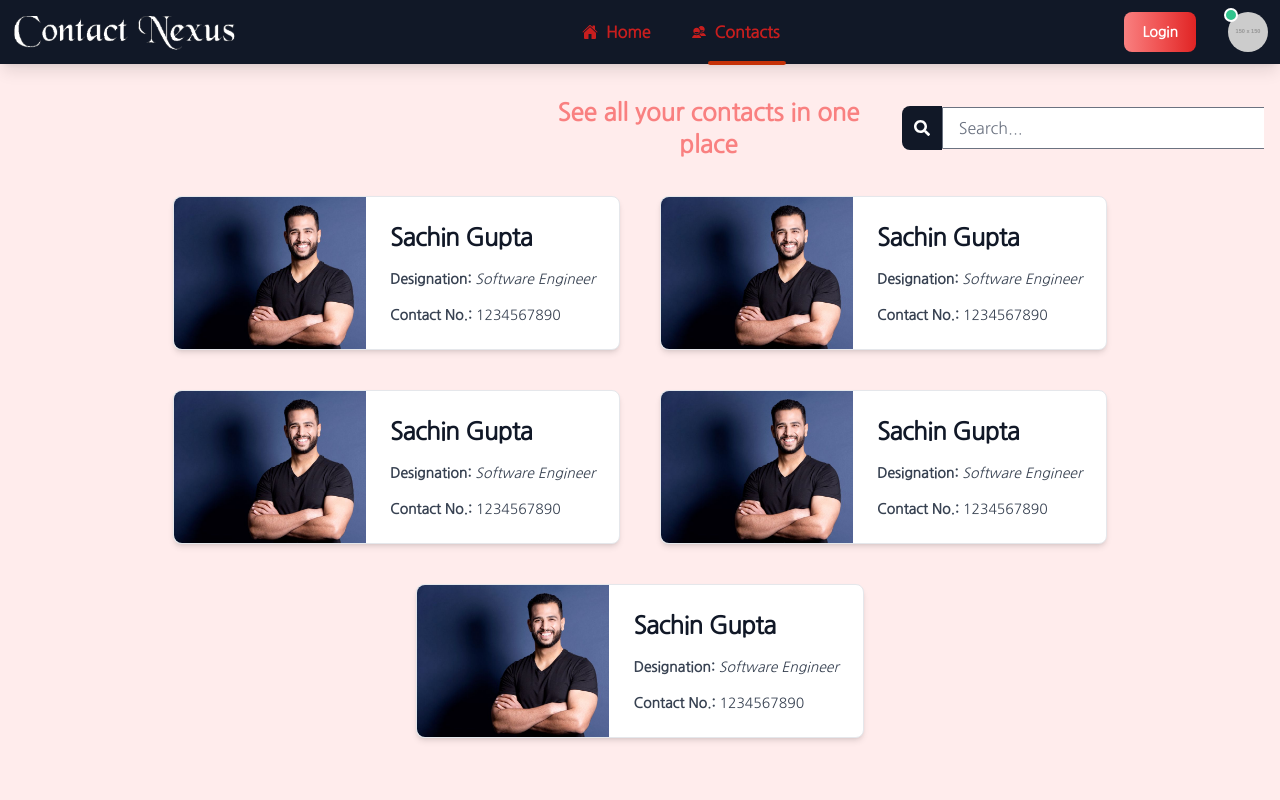
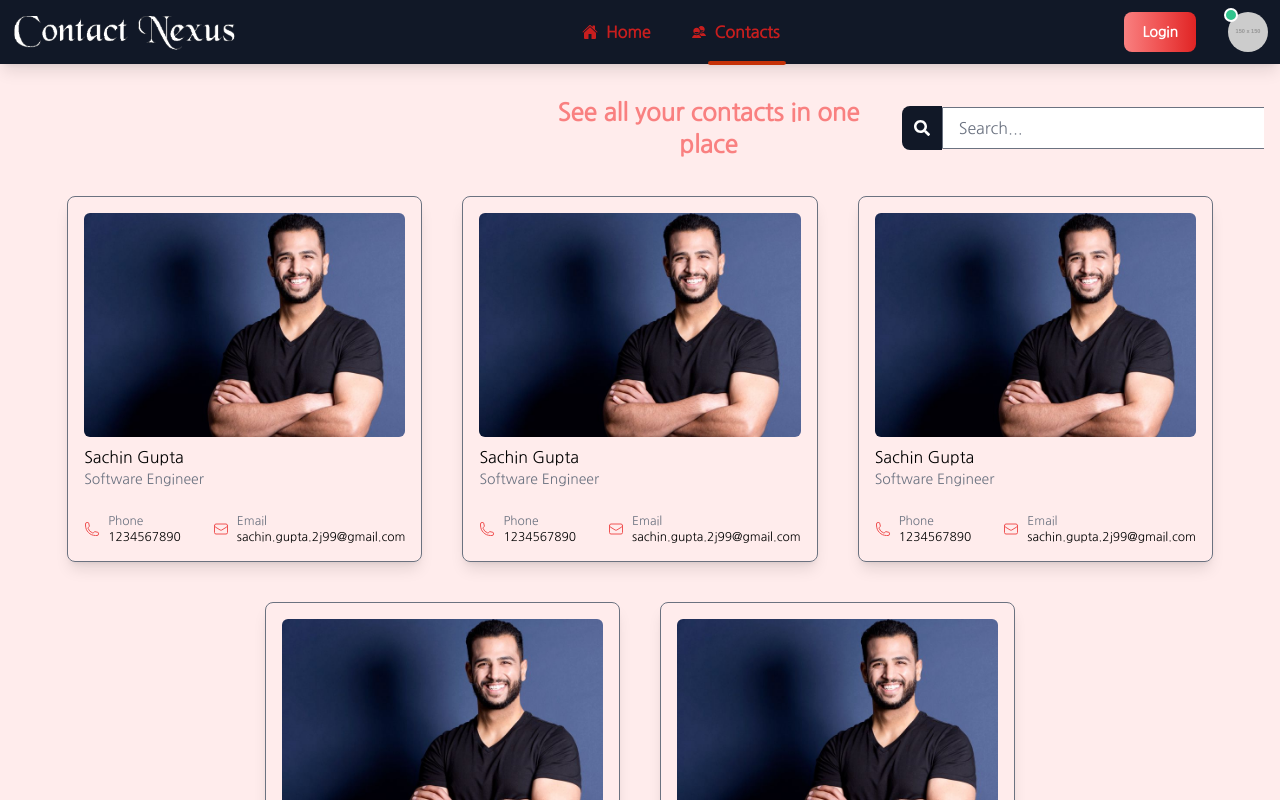
Before and after one commit to sachin-gupta99/ContactNexus, a React (Vite) app in the folder client/: page /contacts in a window 1280 px wide. Shown: the top 800 px of the page. Built offline with nearby package versions, Linux system fonts and the light colour scheme.

Commit message:
Improve Contact page view and other minor UI bugs

```diff
--- a/client/src/components/ContactCard.jsx
+++ b/client/src/components/ContactCard.jsx
@@ -3,18 +3,73 @@ import { Card } from "flowbite-react";
 
 const ContactCard = ({ name, work, image, number }) => {
   return (
-    <Card className="max-w-sm text-sm" imgSrc={image} horizontal>
-      <h5 className="text-2xl font-bold tracking-tight text-gray-900 dark:text-white">
-        {name}
-      </h5>
-      <p className="font-normal text-gray-700 dark:text-gray-400">
-        <span className="font-bold">Designation:</span>{" "}
-        <span className="italic">{work}</span>
-      </p>
-      <p className="font-normal text-gray-700 dark:text-gray-400">
-        <span className="font-bold">Contact No.:</span> {number}
-      </p>
-    </Card>
+    <a
+      href="#"
+      className="block rounded-lg p-4 shadow-lg border-[0.01rem] border-gray-500"
+    >
+      <img alt={`${name}`} src={image} className="h-56 w-full rounded-md object-cover" />
+
+      <div className="mt-2">
+        <dl>
+          <div>
+            <dt className="sr-only">Name</dt>
+            <dd className="font-medium">{name}</dd>
+          </div>
+          <div>
+            <dt className="sr-only">Work</dt>
+            <dd className="text-sm text-gray-500">{work}</dd>
+          </div>
+        </dl>
+
+        <div className="mt-6 flex items-center gap-8 text-xs">
+          <div className="sm:inline-flex sm:shrink-0 sm:items-center sm:gap-2">
+            <svg
+              xmlns="http://www.w3.org/2000/svg"
+              fill="none"
+              viewBox="0 0 24 24"
+              stroke-width="1.5"
+              stroke="currentColor"
+              className="size-4 text-red-500 "
+            >
+              <path
+                stroke-linecap="round"
+                stroke-linejoin="round"
+                d="M2.25 6.75c0 8.284 6.716 15 15 15h2.25a2.25 2.25 0 0 0 2.25-2.25v-1.372c0-.516-.351-.966-.852-1.091l-4.423-1.106c-.44-.11-.902.055-1.173.417l-.97 1.293c-.282.376-.769.542-1.21.38a12.035 12.035 0 0 1-7.143-7.143c-.162-.441.004-.928.38-1.21l1.293-.97c.363-.271.527-.734.417-1.173L6.963 3.102a1.125 1.125 0 0 0-1.091-.852H4.5A2.25 2.25 0 0 0 2.25 4.5v2.25Z"
+              />
+            </svg>
+
+            <div className="mt-1.5 sm:mt-0">
+              <p className="text-gray-500">Phone</p>
+
+              <p className="font-medium">{number}</p>
+            </div>
+          </div>
+
+          <div className="sm:inline-flex sm:shrink-0 sm:items-center sm:gap-2">
+            <svg
+              xmlns="http://www.w3.org/2000/svg"
+              fill="none"
+              viewBox="0 0 24 24"
+              stroke-width="1.5"
+              stroke="currentColor"
+              className="size-4 text-red-500 "
+            >
+              <path
+                stroke-linecap="round"
+                stroke-linejoin="round"
+                d="M21.75 6.75v10.5a2.25 2.25 0 0 1-2.25 2.25h-15a2.25 2.25 0 0 1-2.25-2.25V6.75m19.5 0A2.25 2.25 0 0 0 19.5 4.5h-15a2.25 2.25 0 0 0-2.25 2.25m19.5 0v.243a2.25 2.25 0 0 1-1.07 1.916l-7.5 4.615a2.25 2.25 0 0 1-2.36 0L3.32 8.91a2.25 2.25 0 0 1-1.07-1.916V6.75"
+              />
+            </svg>
+
+            <div className="mt-1.5 sm:mt-0">
+              <p className="text-gray-500">Email</p>
+
+              <p className="font-light">{"sachin.gupta.2j99@gmail.com"}</p>
+            </div>
+          </div>
+        </div>
+      </div>
+    </a>
   );
 };
 
--- a/client/src/components/FooterLayout.jsx
+++ b/client/src/components/FooterLayout.jsx
@@ -3,6 +3,7 @@ import { Footer } from "flowbite-react";
 
 const FooterLayout = () => {
   return (
+    <div className="">
       <Footer container className="bg-gray-900 shadow-lg">
         <Footer.Copyright
           href="#"
@@ -17,6 +18,7 @@ const FooterLayout = () => {
           <Footer.Link href="#">Contact</Footer.Link>
         </Footer.LinkGroup>
       </Footer>
+    </div>
   );
 };
 
--- a/client/src/components/SignUpForm.jsx
+++ b/client/src/components/SignUpForm.jsx
@@ -1,4 +1,4 @@
-import React from "react";
+import React, { useRef } from "react";
 import { HiMail } from "react-icons/hi";
 import { RiLockPasswordFill } from "react-icons/ri";
 import { Link } from "react-router-dom";
@@ -23,7 +23,38 @@ import { BsPersonBadgeFill } from "react-icons/bs";
 import { TbFileDescription } from "react-icons/tb";
 
 const SignUpForm = () => {
+  const email_ref = useRef();
+  const name_ref = useRef();
+  const password_ref = useRef();
+  const confirmPassword_ref = useRef();
+  const work_ref = useRef();
+  const phone_ref = useRef();
+
+  const validate_form1 = () => {
+    const email = email_ref.current?.value;
+    const name = name_ref.current?.value;
+    const password = password_ref.current?.value;
+    const confirmPassword = confirmPassword_ref.current?.value;
+    const work = work_ref.current?.value;
+    const phone = phone_ref.current?.value;
+
+    if (!email || !name || !password || !confirmPassword || !work || !phone) {
+      console.log(email, name, password, confirmPassword, work, phone);
+      alert("Please fill all the fields.");
+      return false;
+    } else if (password !== confirmPassword) {
+      alert("Passwords do not match.");
+      return false;
+    }
+
+    return true;
+  };
+
   const Form1Next = () => {
+    // if (!validate_form1()) {
+    //   return;
+    // }
+
     const form1 = document.getElementById("form1");
     const form2 = document.getElementById("form2");
 
--- a/client/src/layouts/RootLayout.jsx
+++ b/client/src/layouts/RootLayout.jsx
@@ -23,9 +23,13 @@ const RootLayout = () => {
   } else {
     return (
       <>
-        <Navbar />
-        <Outlet />
-        <FooterLayout />
+        <div className="min-h-screen">
+          <Navbar />
+          <Outlet />
+        </div>
+        <div>
+          <FooterLayout />
+        </div>
       </>
     );
   }
--- a/client/src/pages/Auth.jsx
+++ b/client/src/pages/Auth.jsx
@@ -20,9 +20,10 @@ const Auth = () => {
   return (
     <div>
       <div
-        className={`h-screen bg-black bg-cover opacity-80 relative`}
+        className={`h-screen bg-cover relative`}
         style={{ backgroundImage: `url(${background})` }}
       />
+      <div className="absolute top-0 left-0 w-full h-full bg-black/50" />
       <div className="w-[50%] mx-auto absolute top-1/2 left-1/2 -translate-x-1/2 -translate-y-1/2">
         {mode === "signin" && <SignInForm />}
         {mode === "signup" && <SignUpForm />}
--- a/client/src/pages/Contacts.jsx
+++ b/client/src/pages/Contacts.jsx
@@ -34,7 +34,7 @@ const Contacts = () => {
   }, []);
 
   return (
-    <div className="m-4 h-screen">
+    <div className="m-4">
       <div className="flex justify-end items-center">
         <div className="flex justify-between w-3/5">
           <h1 className="text-2xl text-red-400 p-4 text-center font-bold">
```
Lines whose indentation alone changed are shown as unchanged.
